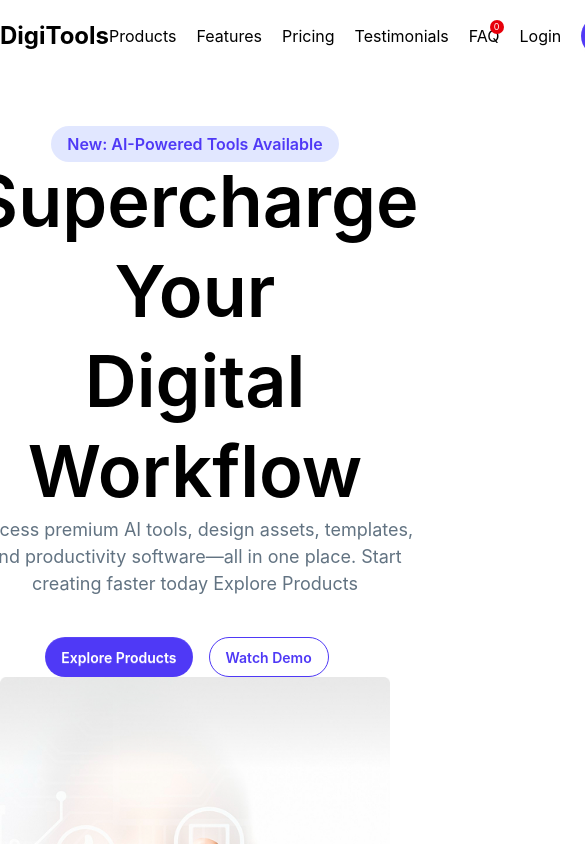
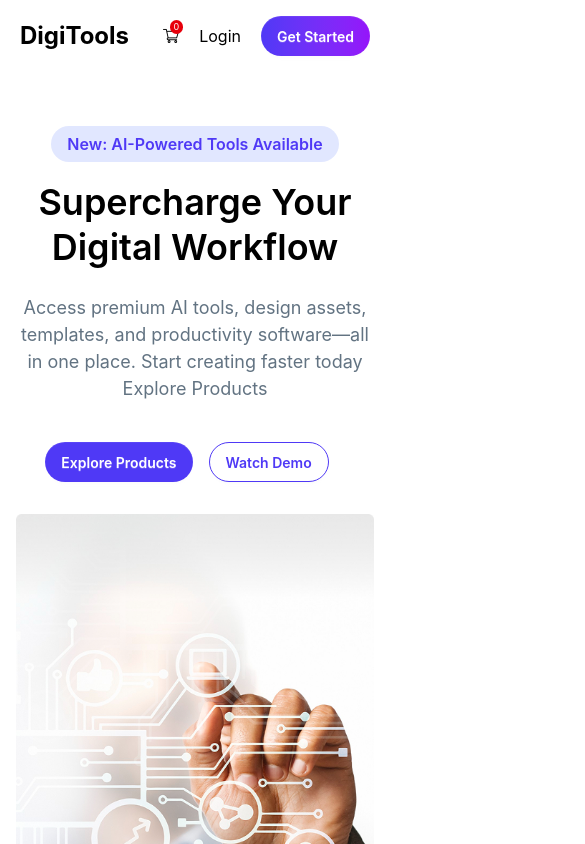
Before and after one commit to KhandakarShakilRana/DigiTools-Platform, a React (Vite) app: page / in a window 390 px wide. Shown: the top 844 px of the page, 585 px wide, since content can reach past the window. Built offline with nearby package versions, Linux system fonts and the light colour scheme.

Commit message:
banner section

```diff
--- a/src/components/BannerSection.jsx
+++ b/src/components/BannerSection.jsx
@@ -3,20 +3,24 @@ import BannerImg from "../assets/banner.png";
 
 const BannerSection = () => {
   return (
-    <div className=" my-15 max-w-[1200px] text-center md:text-left mx-auto flex md:flex-row justify-between items-center flex-col">
+    <div className="px-4 my-15 max-w-[1200px] text-center md:text-left mx-auto flex md:flex-row justify-between items-center flex-col">
       <div className="">
-        <h1 className="!bg-[#E1E7FF] !text-[#4F39F6] inline px-4 py-2 rounded-4xl font-semibold">
+        <div className="mb-6">
+          <h1 className="bg-[#E1E7FF] text-[#4F39F6] inline px-4 py-2 rounded-4xl font-semibold">
           New: AI-Powered Tools Available
         </h1>
-        <h1 className="text-[72px] font-semibold leading-tight">
+        </div>
+       <div className="mb-6">
+         <h1 className="text-[36px] md:text-[72px] font-semibold leading-tight">
           Supercharge Your <br /> Digital Workflow
         </h1>
+       </div>
         <p className="text-[18px] !text-[#627382] mb-10 ">
           Access premium AI tools, design assets, templates, and productivity
           software—all in one place. Start creating faster today Explore
           Products
         </p>
-        <div>
+        <div className="mb-8">
           <button className="btn !bg-[#4F39F6] mr-4 border-none !text-white rounded-4xl">Explore Products</button>
           <button className="btn bg-white mr-4 border-[#4F39F6]  !text-[#4F39F6] rounded-4xl">Watch Demo</button>
         </div>
--- a/src/components/Navbar.jsx
+++ b/src/components/Navbar.jsx
@@ -3,9 +3,9 @@ import CartImg from '../assets/shopping-cart.png'
 
 const Navbar = ({cartItems}) => {
   return (
-    <div className='max-w-[1200px] flex mx-auto justify-between items-center py-[16px] '>
+    <div className='max-w-300 flex mx-auto justify-between items-center py-4 px-5'>
         <div className='text-2xl font-bold'>DigiTools</div>
-        <div className='list-none flex gap-5'>
+        <div className='list-none md:flex gap-5 hidden'>
             <li>Products</li>
             <li>Features</li>
             <li>Pricing</li>
```
